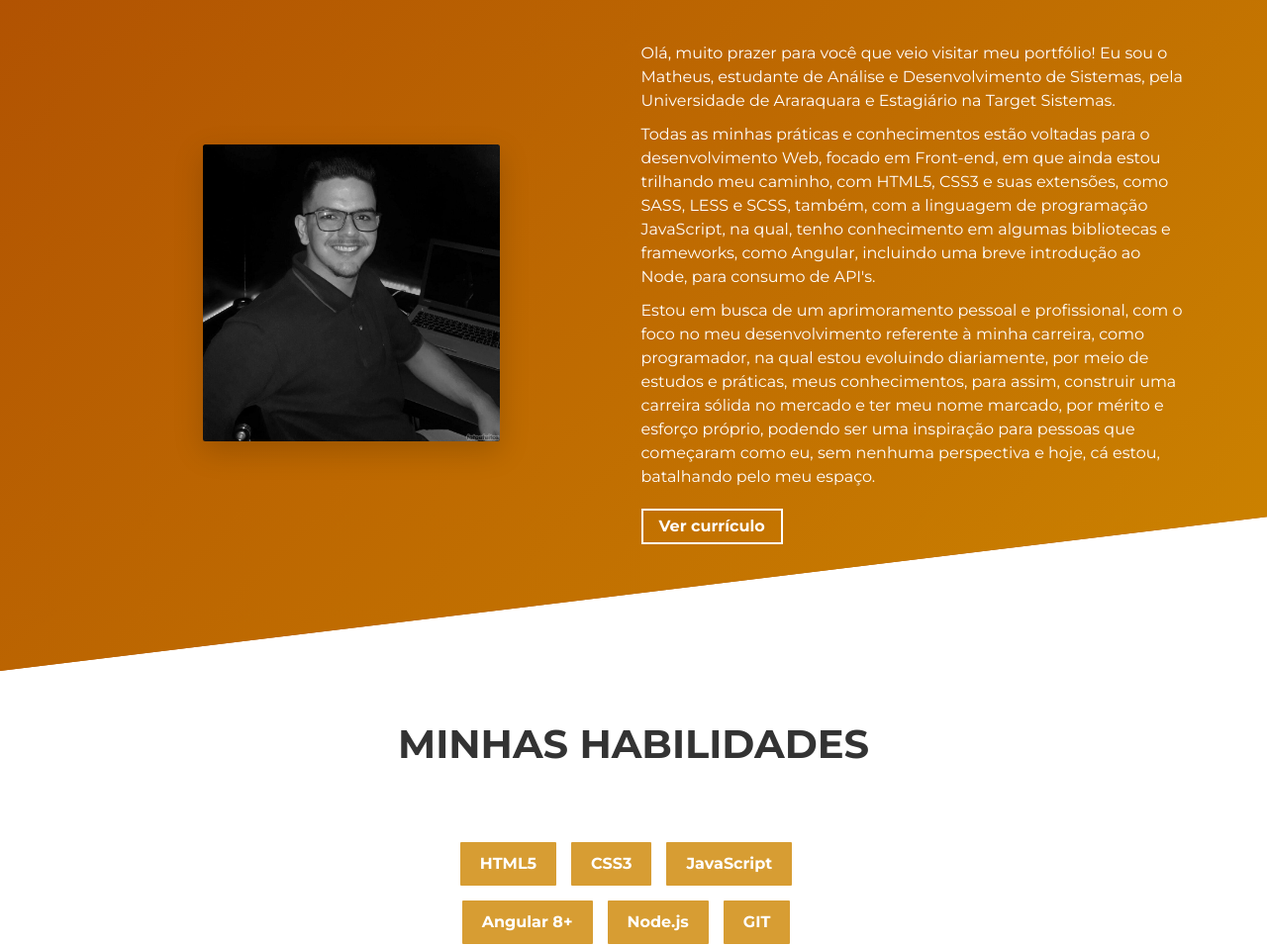
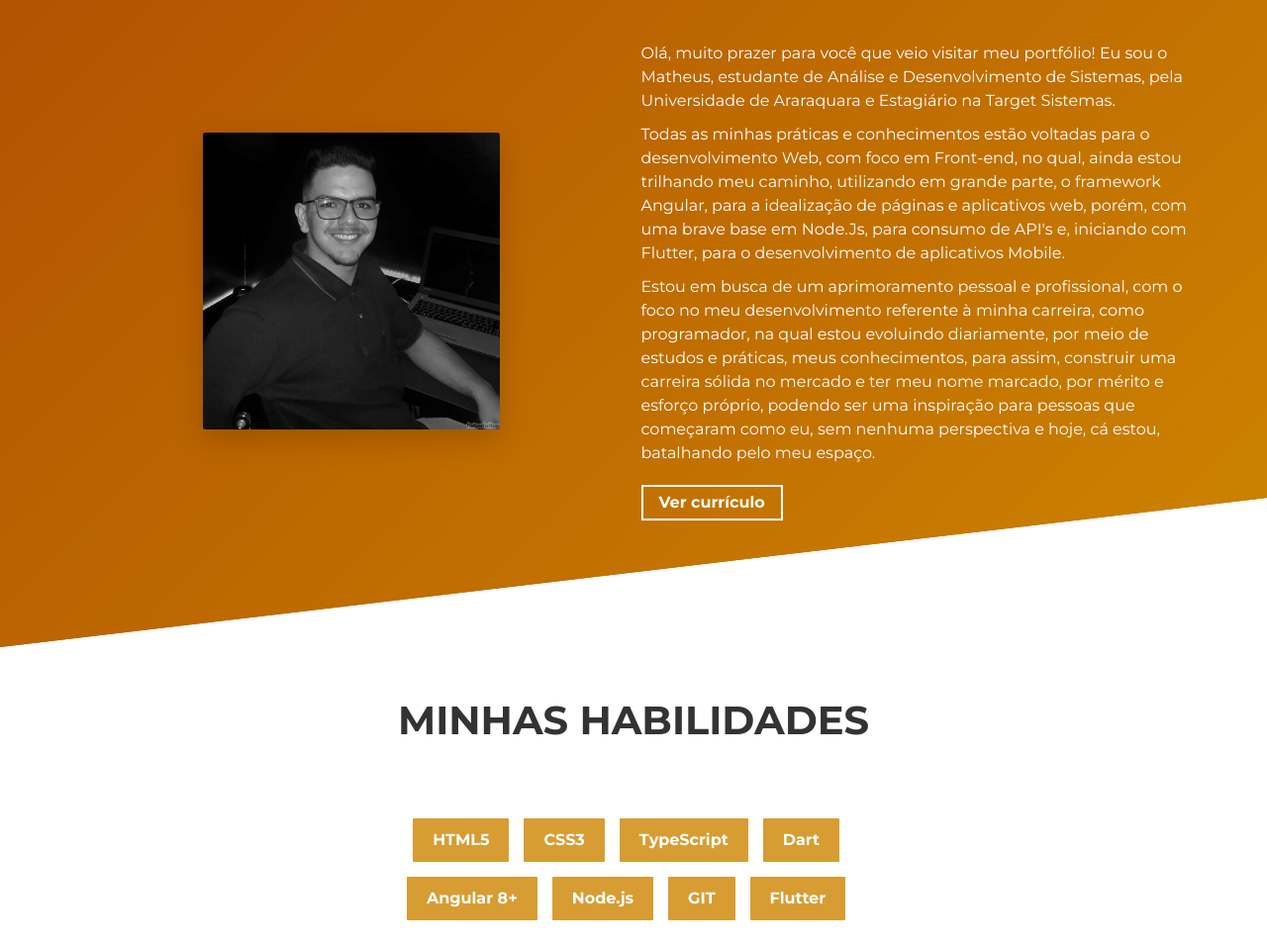
Before and after one commit to mgdonato23/donatofolio, a website built with Parcel: page src/index.html in a window 1280 px wide. Shown: the part 901-1858 px from the top of the page at 99% size. Built offline with nearby package versions, Linux system fonts and the light colour scheme.

Commit message:
fix: promovendo pequenas alteracoes de texto

```diff
--- a/src/index.html
+++ b/src/index.html
@@ -68,7 +68,7 @@
         <h1 class="hero-title load-hidden">
           Olá, me chamo <span class="text-color-main">Matheus Donato</span>
           <br />
-          Eu sou Desenvolvedor Web.
+          Eu sou Desenvolvedor Front-End.
         </h1>
         <p class="hero-cta load-hidden">
           <a rel="noreferrer" class="cta-btn cta-btn--hero" href="#about"
@@ -104,13 +104,10 @@
                 Sistemas.
               </p>
               <p class="about-wrapper__info-text">
-                Todas as minhas práticas e conhecimentos estão
-                voltadas para o desenvolvimento Web, focado em Front-end, em que
-                ainda estou trilhando meu caminho, com HTML5, CSS3 e suas
-                extensões, como SASS, LESS e SCSS, também, com a linguagem de
-                programação JavaScript, na qual, tenho conhecimento em algumas
-                bibliotecas e frameworks, como Angular, incluindo uma breve
-                introdução ao Node, para consumo de API's.
+                Todas as minhas práticas e conhecimentos estão voltadas para o desenvolvimento Web, com foco em Front-end,
+                no qual, ainda estou trilhando meu caminho, utilizando em grande parte, o framework Angular,
+                para a idealização de páginas e aplicativos web, porém, com uma brave base em Node.Js, para consumo de API's e,
+                iniciando com Flutter, para o desenvolvimento de aplicativos Mobile.
               </p>
               <p class="about-wrapper__info-text">
                 Estou em busca de um aprimoramento pessoal e profissional, com o
@@ -150,13 +147,15 @@
             <div class="skills social-links">
               <div class="skills__skill">HTML5</div>
               <div class="skills__skill">CSS3</div>
-              <div class="skills__skill">JavaScript</div>
+              <div class="skills__skill">TypeScript</div>
+              <div class="skills__skill">Dart</div>
             </div>
 
             <div class="skills social-links">
               <div class="skills__skill">Angular 8+</div>
               <div class="skills__skill">Node.js</div>
               <div class="skills__skill">GIT</div>
+              <div class="skills__skill">Flutter</div>
             </div>
           </div>
         </div>
@@ -386,7 +385,7 @@
         </div>
         <hr />
         <p class="footer__text">
-          © 2022 - Template desenvolvido por
+          © 2022 -
           <a
             rel="noreferrer"
             href="https://github.com/mgdonato23"
```
